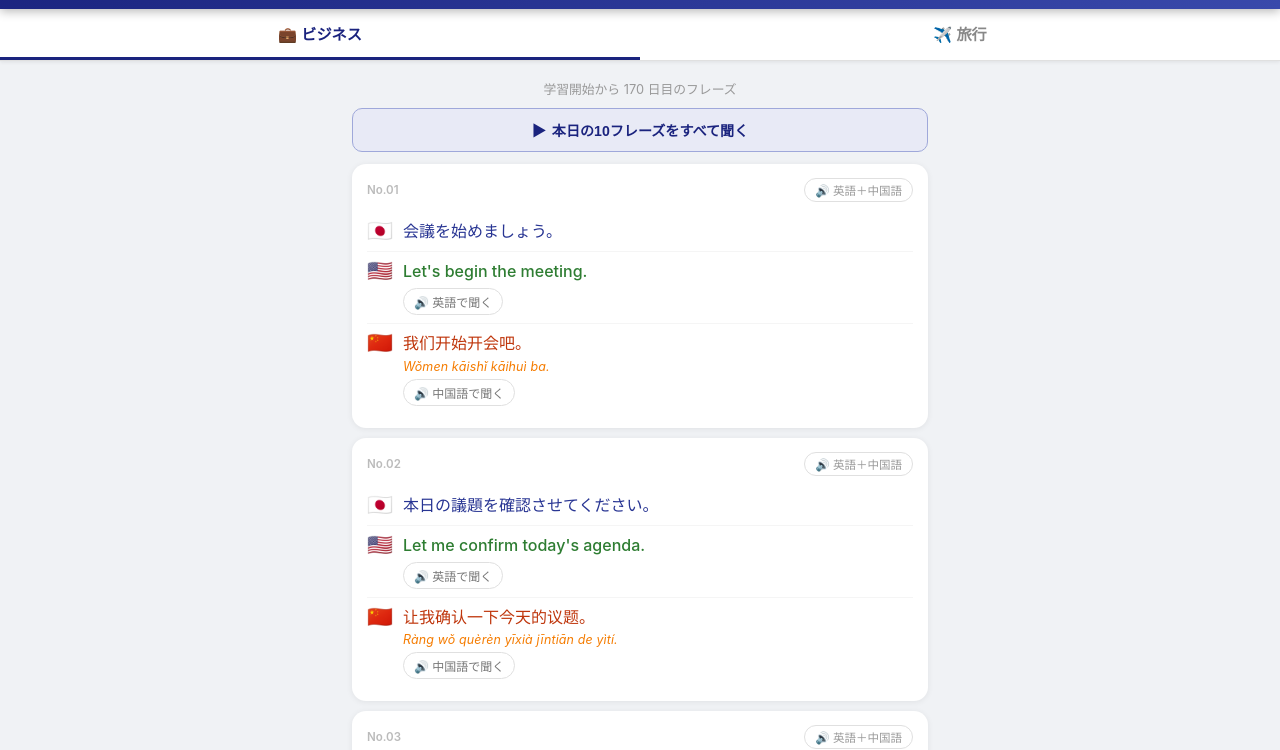
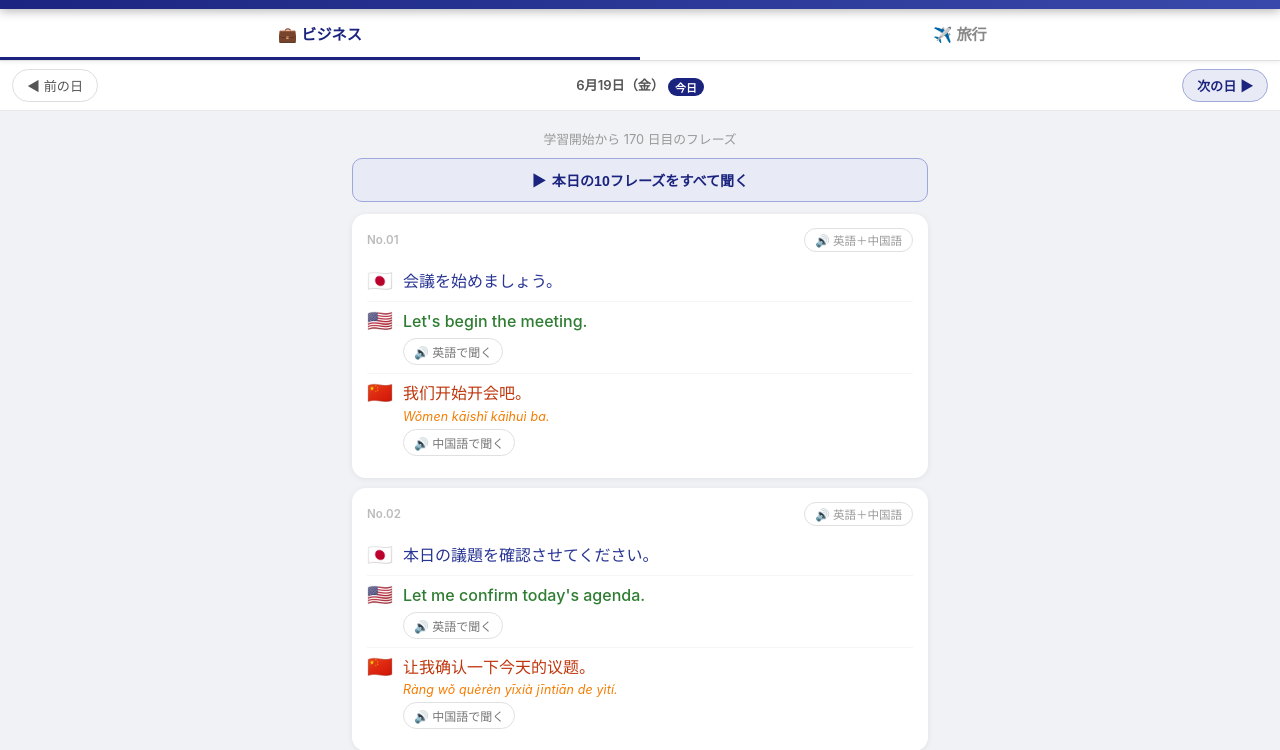
Before and after one commit to atsuyukiuota-hub/language-study, a plain HTML site: page index.html in a window 1280 px wide. Shown: the part 68-818 px from the top of the page. Drawn offline with Linux system fonts and the light colour scheme.

Commit message:
Add files via upload

```diff
--- a/index.html
+++ b/index.html
@@ -186,6 +186,53 @@
       white-space: nowrap;
     }
     .toast.show { opacity: 1; }
+    .day-nav {
+      display: flex;
+      align-items: center;
+      justify-content: space-between;
+      background: white;
+      padding: 8px 12px;
+      border-bottom: 1px solid #e8e8e8;
+      position: sticky;
+      top: 113px;
+      z-index: 98;
+    }
+    .day-nav-btn {
+      background: none;
+      border: 1px solid #ddd;
+      border-radius: 20px;
+      padding: 6px 14px;
+      font-size: 0.82rem;
+      color: #555;
+      cursor: pointer;
+      -webkit-tap-highlight-color: transparent;
+      transition: all 0.15s;
+    }
+    .day-nav-btn:active { background: #f0f2f5; }
+    .day-nav-btn:disabled { color: #ccc; border-color: #eee; cursor: default; }
+    .day-nav-btn.today-btn {
+      background: #e8eaf6;
+      border-color: #9fa8da;
+      color: #1a237e;
+      font-weight: 600;
+    }
+    .day-nav-label {
+      font-size: 0.82rem;
+      color: #555;
+      font-weight: 600;
+      text-align: center;
+    }
+    .day-nav-label .day-badge {
+      display: inline-block;
+      background: #1a237e;
+      color: white;
+      font-size: 0.68rem;
+      padding: 1px 7px;
+      border-radius: 10px;
+      margin-left: 4px;
+      vertical-align: middle;
+    }
+    .day-nav-label .day-badge.past { background: #78909c; }
   </style>
 </head>
 <body>
@@ -198,6 +245,12 @@
 <div class="tabs">
   <button class="tab active" id="tab-business" onclick="switchTheme('business')">💼 ビジネス</button>
   <button class="tab" id="tab-travel" onclick="switchTheme('travel')">✈️ 旅行</button>
+</div>
+
+<div class="day-nav">
+  <button class="day-nav-btn" id="prevBtn" onclick="changeDay(-1)">◀ 前の日</button>
+  <div class="day-nav-label" id="dayNavLabel"></div>
+  <button class="day-nav-btn today-btn" id="nextBtn" onclick="changeDay(1)" disabled>次の日 ▶</button>
 </div>
 
 <div class="content">
@@ -386,11 +439,24 @@ let currentTheme = 'business';
 let todayPhrases = [];
 let playAllActive = false;
 let playAllIndex = 0;
+let dayOffset = 0;
 
-function getDayIndex() {
+function getTodayAbsIndex() {
   const base = new Date('2026-01-01T00:00:00');
   const now = new Date();
   return Math.max(0, Math.floor((now - base) / 86400000));
+}
+
+function getDayIndex() {
+  return getTodayAbsIndex() + dayOffset;
+}
+
+function changeDay(delta) {
+  if (playAllActive) { window.speechSynthesis.cancel(); stopPlayAll(); }
+  const next = dayOffset + delta;
+  if (next > 0) return;
+  dayOffset = next;
+  renderPhrases();
 }
 
 function getTodayPhrases(theme) {
@@ -483,6 +549,23 @@ function switchTheme(theme) {
 function renderPhrases() {
   todayPhrases = getTodayPhrases(currentTheme);
   const dayIdx = getDayIndex();
+  const absIdx = getTodayAbsIndex();
+
+  // 日付ナビゲーション更新
+  const viewDate = new Date();
+  viewDate.setDate(viewDate.getDate() + dayOffset);
+  const wd = ['日','月','火','水','木','金','土'];
+  const dateStr = `${viewDate.getMonth()+1}月${viewDate.getDate()}日（${wd[viewDate.getDay()]}）`;
+  const isToday = dayOffset === 0;
+  const badge = isToday
+    ? '<span class="day-badge">今日</span>'
+    : `<span class="day-badge past">${Math.abs(dayOffset)}日前</span>`;
+  document.getElementById('dayNavLabel').innerHTML = dateStr + badge;
+  document.getElementById('prevBtn').disabled = dayIdx <= 0;
+  const nextBtn = document.getElementById('nextBtn');
+  nextBtn.disabled = isToday;
+  nextBtn.classList.toggle('today-btn', isToday);
+
   document.getElementById('dayInfo').textContent =
     `学習開始から ${dayIdx + 1} 日目のフレーズ`;
 
```
